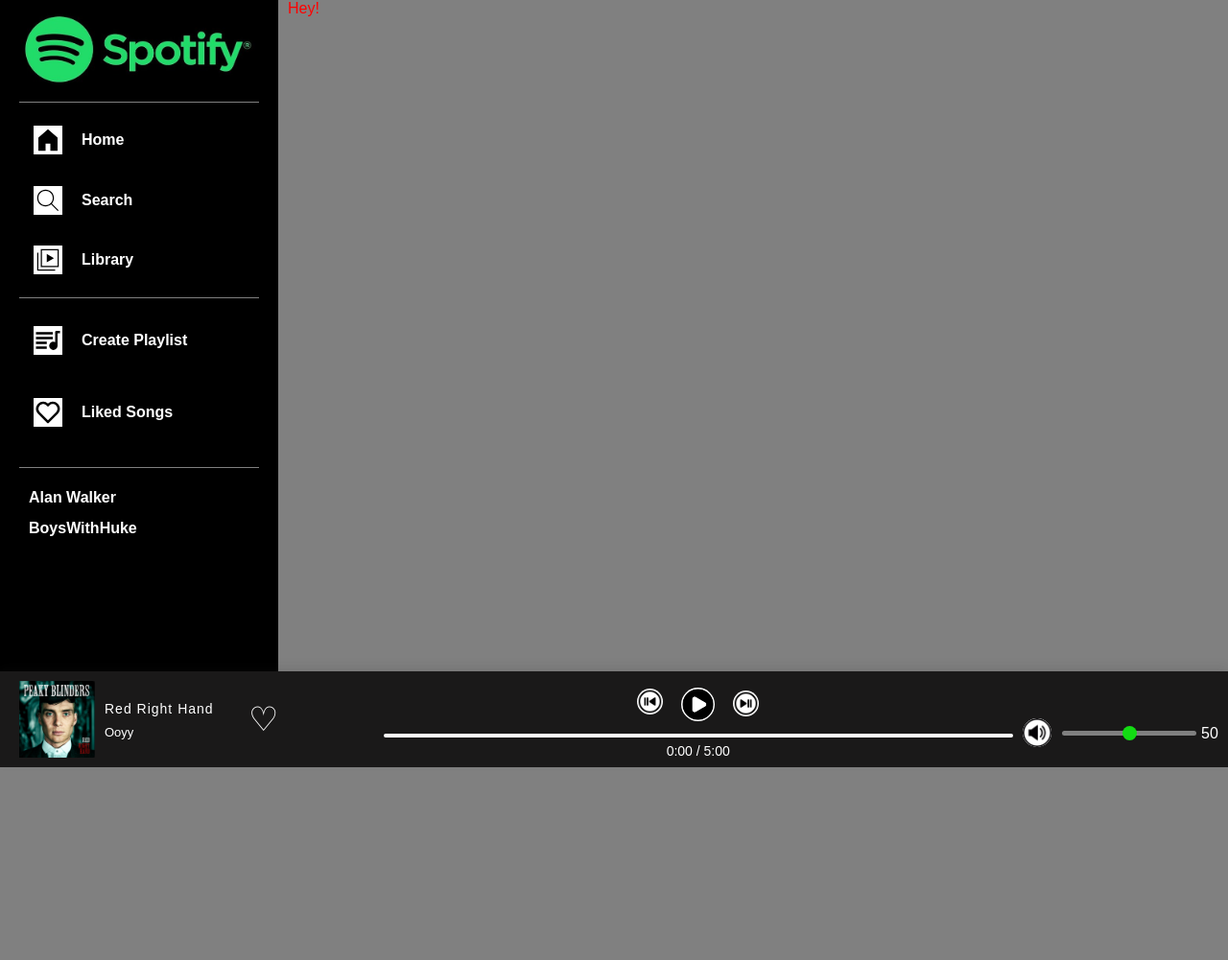
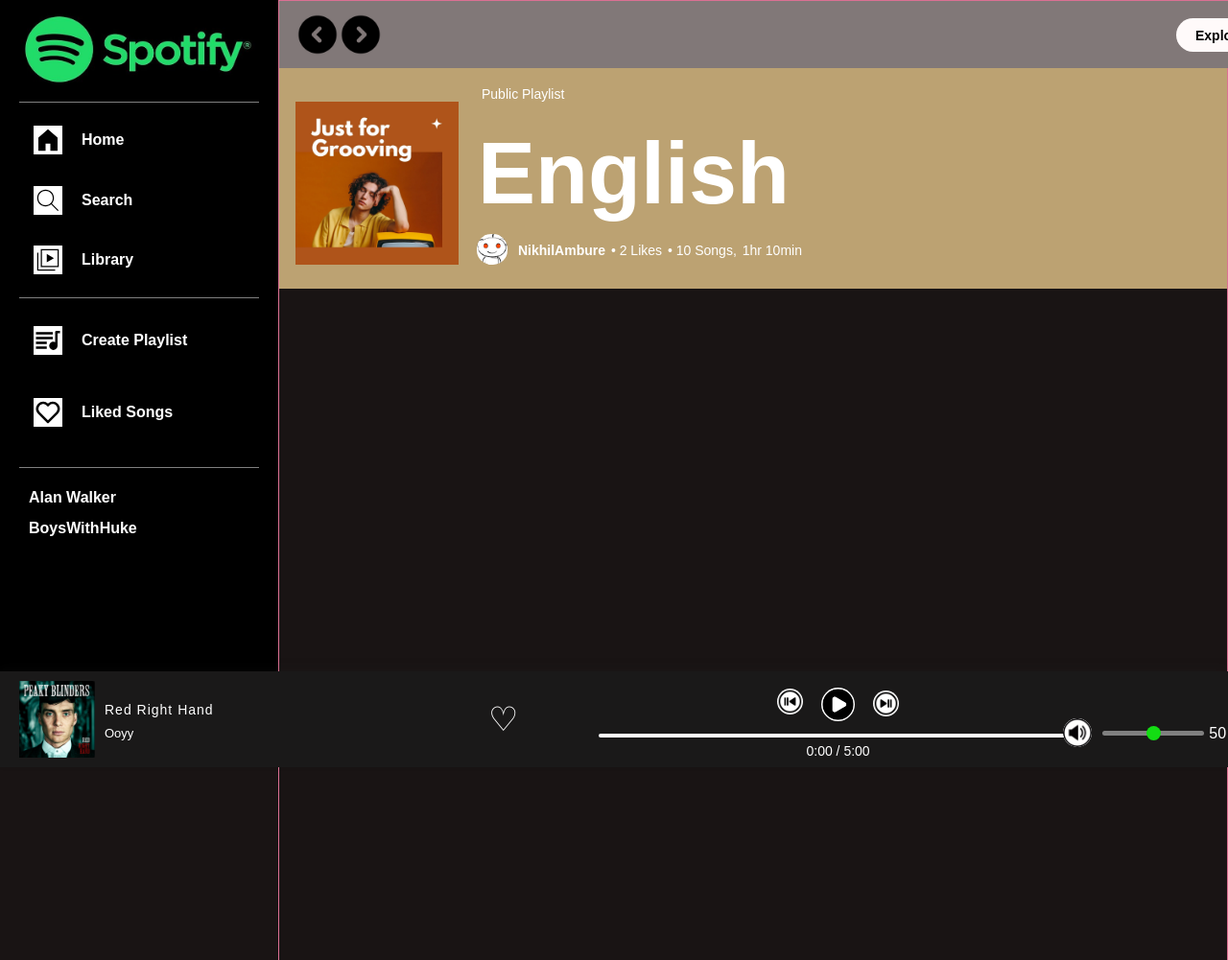
Before and after one commit to NikhilAmbure/Spotify-Clone, a plain HTML site: page index.html in a window 1280 px wide. Shown: the whole page at 96% size. Drawn offline with Linux system fonts and the light colour scheme.

Commit message:
spotify-body

```diff
--- a/CSS/general.css
+++ b/CSS/general.css
@@ -6,8 +6,9 @@ body {
     margin: 0;
     padding: 0;
     box-sizing: border-box;
-    background-color: gray;
+    background-color: #191414;
     height: 1000px;
+    margin-left: 290px;
 }
 
 hr {
@@ -19,6 +20,10 @@ hr {
 }
 
 @media only screen and (max-width: 1000px) {
+    body {
+        margin-left: -70px;
+    }
+
     hr {
         max-width: 200px;
         margin-left: 35px;
--- a/CSS/playsong.css
+++ b/CSS/playsong.css
@@ -2,6 +2,7 @@
     display: flex;
     flex-direction: row;
     height: 100px;
+    left: 0;
     background-color: rgb(26, 25, 25);
     bottom: 0;
     position: fixed;
@@ -74,6 +75,7 @@
 
 
 @media only screen and (max-width: 1000px) {
+
     .template-section {
         width: 100%;
     }
--- /dev/null
+++ b/CSS/spotify-body.css
@@ -0,0 +1,207 @@
+.spotify-flex {
+    display: flex;
+    justify-content: space-evenly;
+    height: 100%;
+    width: 99.80%;
+    border: 1px solid palevioletred;
+}
+
+/* Section - 1 */
+
+.body-top {
+    position: relative;
+    display: flex;
+    height: 300px;
+    width: 100%;
+    /* border: 1px solid red; */
+    background-color: rgb(188, 162, 114);
+}
+
+/* Sec-1-1 */
+
+.premium {
+    background-color: rgb(129, 120, 120);
+    display: flex;
+    width: 100%;
+    height: 70px;
+    /* border: 1px solid purple; */
+    /* position: absolute; */
+    flex-direction: row;
+    align-items: center;
+    justify-content: start;
+    position: fixed;
+}
+
+.back-icon,.next-icon{
+    margin-left: 5px;
+    height: 40px;
+    width: 40px;
+    border-radius: 100%;
+    border: none;
+    background: transparent;
+}
+
+.back-icon{
+    margin-left: 20px;
+    cursor: pointer;
+}
+
+.next-icon {
+    cursor: not-allowed;
+}
+
+
+.back-icon:hover {
+    background-color: white;
+}
+
+.back-img, .next-img-{
+    height: 50px;
+    margin-left: -11px;
+    margin-top: -6px;
+}
+
+.friends-icon, .notification-icon {
+    margin-left: 7px;
+    height: 31px;
+    width: 31px;
+    border-radius: 100%;
+    border: none;
+    cursor: pointer;
+    background: transparent;
+}
+
+.notification-img, .friends-img {
+    height: 30px;
+    margin-left: -6px;
+}
+
+.premium-icon {
+    margin-left: 830px;
+    border: none;
+    font-weight: bold;
+    color: black;
+    background-color: snow;
+    height: 35px;
+    padding: 10px 20px;
+    font-size: 14px;
+    font-family: sans-serif;
+    border-radius: 20px;
+    cursor: pointer;
+}
+
+.premium-icon:hover {
+    padding: 10px 25px;
+}
+
+.account {
+    margin-left: 12px;
+    height: 40px;
+    width: 40px;
+    border-radius: 100%;
+    border: none;
+    cursor: pointer;
+}
+
+.account-img {
+    height: 32px;
+    width: 32px;
+    border-radius: 15px;
+    margin-left: -1px;
+    margin-top: 2px;
+    /* border: 1px solid black; */
+}
+
+
+
+@media only screen and (max-width: 1000px){
+
+    .spotify-flex {
+        margin-left: 155px;
+    }
+}
+
+
+/* Sec-1-2 */
+
+.playlist-info {
+    display: flex;
+    justify-content: start;
+    align-items: center;
+    flex-direction: row;
+}
+
+.playlist-img {
+    display: flex;
+    flex: 1;
+    height: 170px;
+    width: 170px;
+    margin-top: 80px;
+    margin-left: 17px;
+}
+
+.info {
+    flex: 2;
+    width: 100%;
+    height: 220px;
+    margin-top: 70px;
+    display: flex;
+    margin-left: 20px;
+    /* border: 1px solid red; */
+    flex-direction: column;
+}
+
+.p-1 {
+    color: white;
+    font-size: 14px;
+    margin-left: 4px;
+}
+
+.Head {
+    font-size: 90px;
+    color: white;
+    font-family: sans-serif;
+    font-weight: bold;
+    margin-top: 10px;
+}
+
+.account-info {
+    margin-top: -15px;
+    margin-left: 5px;
+}
+
+.pic-block {
+    margin-top: -82px;
+}
+
+.pic-block img {
+    cursor: pointer;
+}
+
+.text-info {
+    margin-top: -45px;
+    margin-left: 40px;
+    display: flex;
+    color: white;
+    align-items: center;
+}
+
+.name {
+    margin-top: 2px;
+    display: inline-block;
+    width: 400px;
+    font-size: 14px;
+}
+
+.name span {
+    margin-left: 2px;
+}
+
+.ac-name {
+    font-weight: bold;
+    cursor: pointer;
+}
+
+.ac-name:hover {
+    text-decoration: underline;
+}
--- a/index.html
+++ b/index.html
@@ -8,6 +8,7 @@
     <link rel="stylesheet" href="/CSS/general.css">
     <link rel="stylesheet" href="/CSS/sidebar.css">
     <link rel="stylesheet" href="/CSS/playsong.css">
+    <link rel="stylesheet" href="/CSS/spotify-body.css">
 </head>
 
 <body>
@@ -86,8 +87,64 @@
 
 
     <!-- Spotify Body -->
-    <div class="spotify-flex" style="color: red; margin-left: 300px;">
-        Hey!
+    <div class="spotify-flex">
+
+        <div class="body-top">
+
+            <div class="premium">
+                <button class="back-icon">
+                    <img src="/Icons/back.png" alt="" class="back-img">
+                </button>
+                <button class="next-icon">
+                    <img src="/Icons/next-arrow.png" alt="" class="next-img-">
+                </button>
+                <button class="premium-icon">
+                    Explore Premium
+                </button>
+                <button class="notification-icon">
+                    <img src="/Icons/notification-icon.png" class="notification-img" alt="">
+                </button>
+                <button class="friends-icon">
+                    <img src="/Icons/friends-icon.png" alt="" class="friends-img">
+                </button>
+                <button class="account">
+                    <img src="/Icons/account.jpg" alt="" class="account-img">
+                </button>
+            </div>
+
+
+            <div class="playlist-info">
+
+                <div class="playlist-template">
+                    <img src="/Images/playlist-template.webp" alt="" class="playlist-img">
+                </div>
+
+                <div class="info">
+                   <p class="p-1">Public Playlist</p>
+                    <p class="Head">English</p>
+                    <p class="account-info">
+                        <p class="pic-block">
+                            <img src="/Icons/account.jpg" alt="" class="account-img">
+                        </p>
+                        <div class="text-info">
+                            <p class="name">
+                                <span class="ac-name">NikhilAmbure</span>
+                                <span>&bull; 2 Likes</span>
+                                <span>&bull; 10 Songs,</span>
+                                <span>1hr 10min</span>
+                            </p>
+                        </div>
+                    </p>
+                </div>
+
+            </div>
+
+        </div>
+
+
+        <div class="songs-list">
+
+        </div>
     </div>
 
     <script src="/JavaScript/playsong.js"></script>
```
Also changed, not shown: Icons/account.jpg (added), Icons/back.png (added), Icons/friends-icon.png (added), Icons/next-arrow.png (added), Icons/notification-icon.png (added), Icons/playlist-template.webp (added), Images/playlist-template.webp (added).
